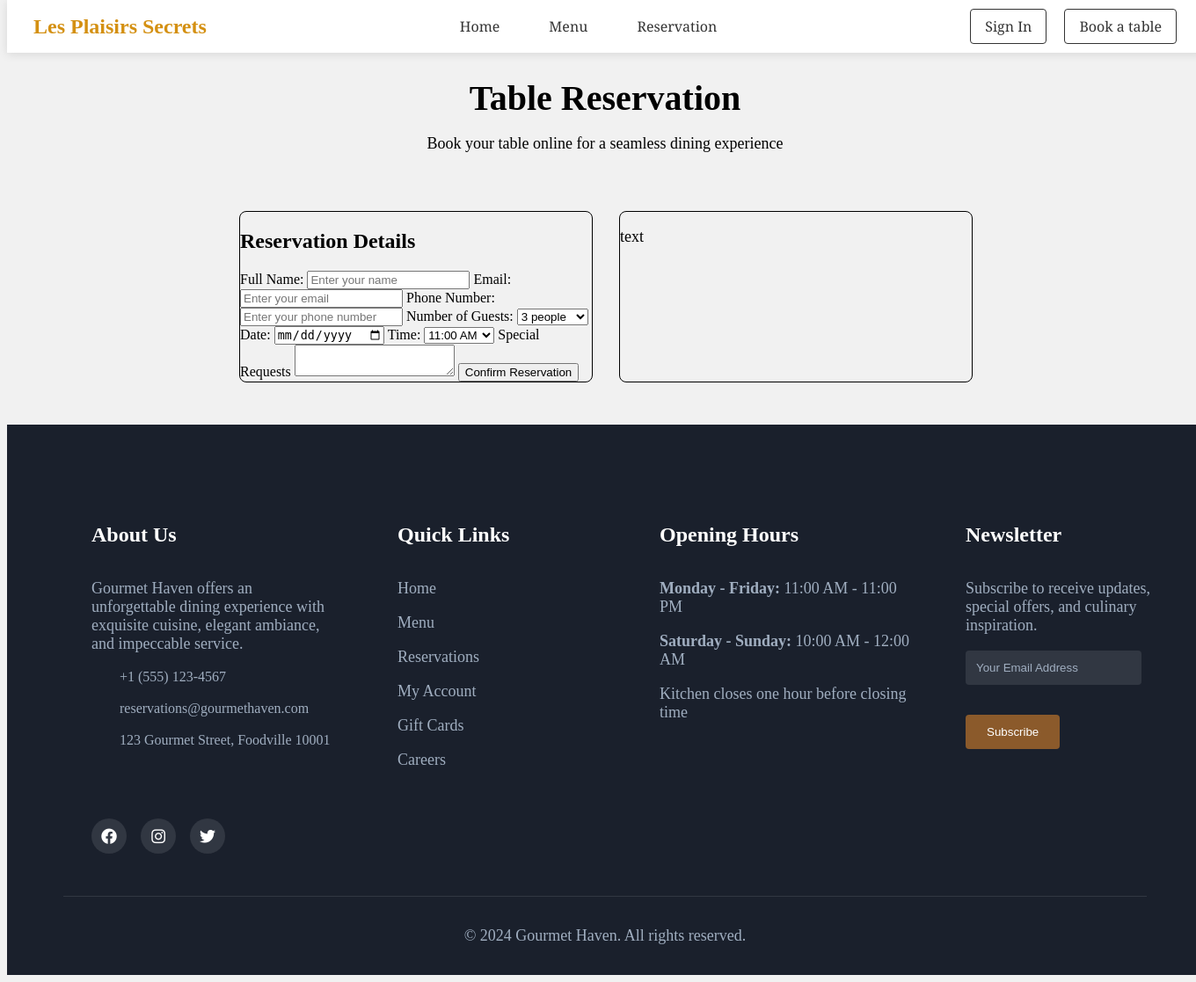
After one commit to An34067/e_p_web_applications, a Django app: template web_project/web_app/templates/reservation.html in a window 1360 px wide. The commit adds this page. Shown: the whole page at 88% size. Run offline with Django 5.2, Linux system fonts and the light colour scheme; the template is opened without the code that fills it, so the values that code supplies are empty.

Commit message:
modified

```diff
--- /dev/null
+++ b/web_project/web_app/static/reservation.css
@@ -0,0 +1,35 @@
+.reservation-section{
+    width: 100vw;
+    background-color: rgb(241, 241, 241);
+    background-position: center;
+    display: flex;
+    align-items: center;
+    justify-content: center;
+    padding-bottom: 3rem;
+}
+.reservation-content{
+    padding-top: 5rem;
+    position: relative;
+    text-align: center;
+}
+.reservation-content h1{
+    color: #000;
+    font-size: 40px;
+}
+p{
+    color: #000;
+    font-size: 18px;
+}
+.reservation-grid{
+    display: grid;
+    grid-template-columns: 400px 400px;
+    margin-bottom: 3rem;
+    width: 100vw;
+    gap: 2rem;
+    justify-content: center;
+}
+.reservation-card{
+    width: 400px;
+    border-radius: 8px;
+    border: 1px solid black;
+}
--- a/web_project/web_app/templates/navigation.html
+++ b/web_project/web_app/templates/navigation.html
@@ -18,7 +18,7 @@
         </ul>
         <div class="nav-buttons">
             <button class="signin-btn">Sign In</button>
-            <button class="book-btn" type="submit">Book a table</button>
+            <a href="{% url 'reservation' %}"><button class="book-btn">Book a table</button></a>
         </div>
     </div>
 </nav>
--- /dev/null
+++ b/web_project/web_app/templates/reservation.html
@@ -0,0 +1,69 @@
+{% extends 'base.html' %}
+{% load static %}
+
+{% block title %}Les Plaisirs Secrets - Menu{% endblock %}
+
+{% block extra_css %}
+    <link rel="stylesheet" href="{% static 'reservation.css' %}">
+{% endblock %}
+
+{% block content %}
+<section class="reservation-section">
+    <div class="reservation-content">
+        <h1>Table Reservation</h1>
+        <p>Book your table online for a seamless dining experience</p>
+    </div>
+</section>
+<section class="reservation-grid">
+    <div class="reservation-card">
+        <h2>Reservation Details</h2>
+        <label for="name">Full Name:</label>
+        <input type="text" placeholder="Enter your name">
+        <label for="email">Email:</label>
+        <input type="email" placeholder="Enter your email">
+        <label for="phone">Phone Number:</label>
+        <input type="tel" placeholder="Enter your phone number">
+        <label for="guests">Number of Guests:</label>
+        <select name="guests">
+            <option>1 person</option>
+            <option>2 people</option>
+            <option selected>3 people</option>
+            <option>4 people</option>
+            <option>5 people</option>
+            <option>6 people</option>
+            <option>7+ people</option>
+        </select>
+        <label for="date">Date:</label>
+        <input type="date">
+        <label for="time">Time:</label>
+        <select name="time">
+            <option>11:00 AM</option>
+            <option>11:30 AM</option>
+            <option>12:00 PM</option>
+            <option>12:30 PM</option>
+            <option>1:00 PM</option>
+            <option>1:30 PM</option>
+            <option>2:00 PM</option>
+            <option>5:00 PM</option>
+            <option>5:30 PM</option>
+            <option>6:00 PM</option>
+            <option>6:30 PM</option>
+            <option>7:00 PM</option>
+            <option>7:30 PM</option>
+            <option>8:00 PM</option>
+            <option>8:30 PM</option>
+            <option>9:00 PM</option>
+            <option>9:30 PM</option>
+            <option>10:00 PM</option>
+        </select>
+        <label for="special-requests">Special Requests</label>
+        <textarea name="special-requests"></textarea>
+        <button type="submit">Confirm Reservation</button>
+    </div>
+    <div class="reservation-card">
+        <p>text</p>
+    </div>
+</section>
+
+
+{% endblock %}
```
